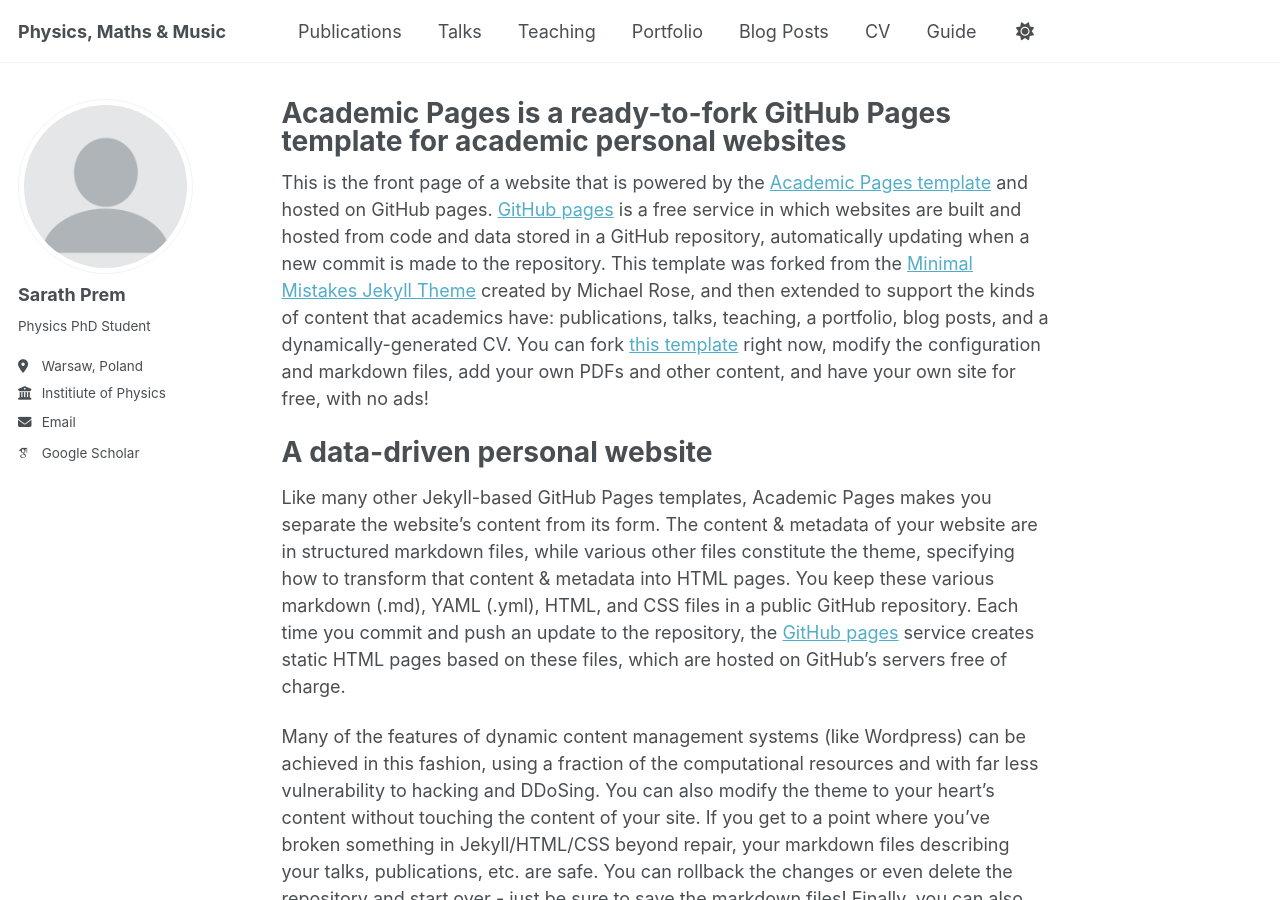
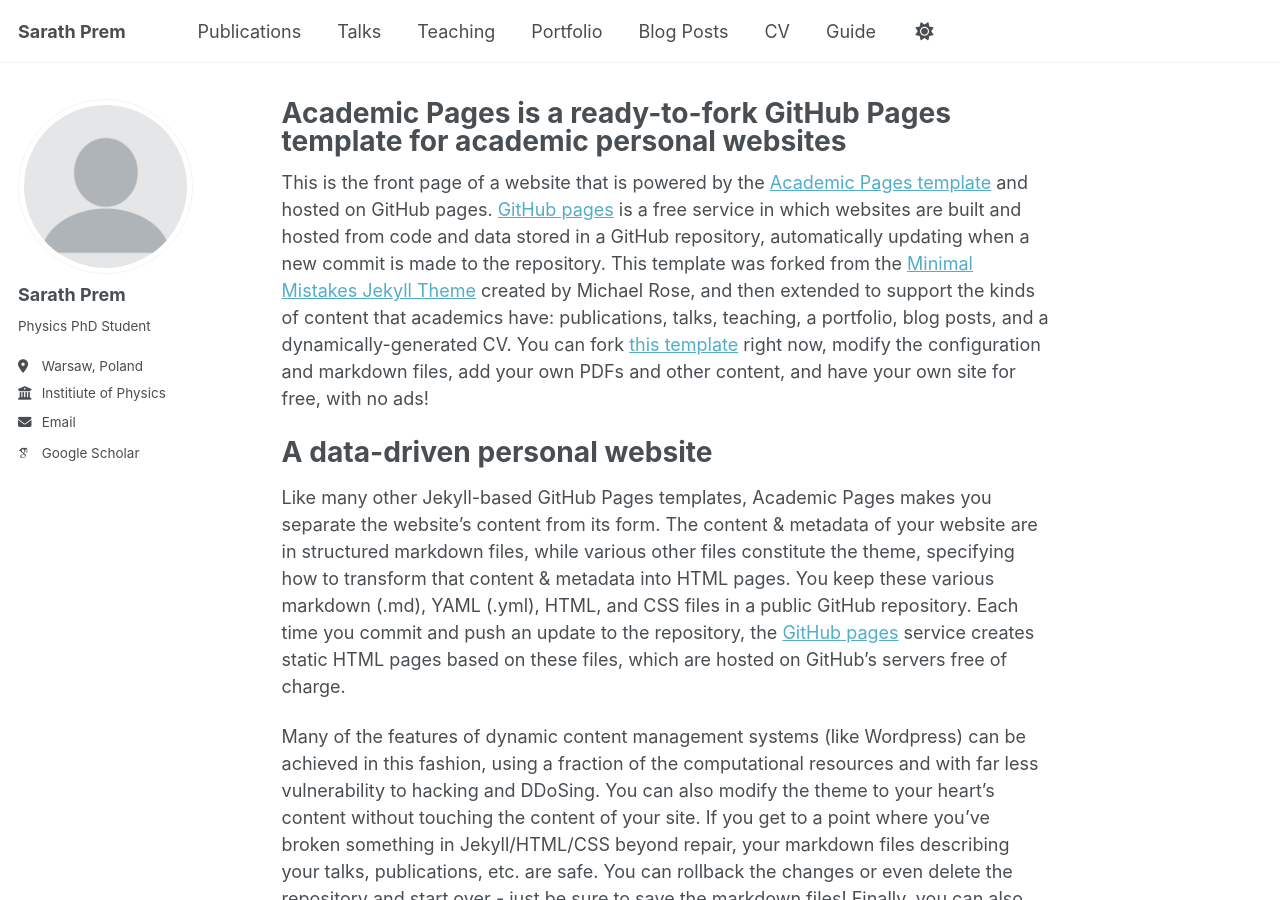
Before and after one commit to Sarath-Prem/Sarath-Prem.github.io, a Jekyll site: the page built from _pages/about.md, in a window 1280 px wide and 900 px high. Built offline with Jekyll 4.4.1, drawn with Linux system fonts in a browser that asks for light colours; some web fonts are replaced.

Commit message:
Update _config.yml

```diff
--- a/_config.yml
+++ b/_config.yml
@@ -9,7 +9,7 @@
 # Basic Site Settings
 locale                   : "en-US"
 site_theme               : "default"
-title                    : "Physics, Maths & Music "
+title                    : "Sarath Prem"
 title_separator          : "-"
 name                     : &name "Sarath Prem"
 description              : &description "Discussion about stuff"
```
